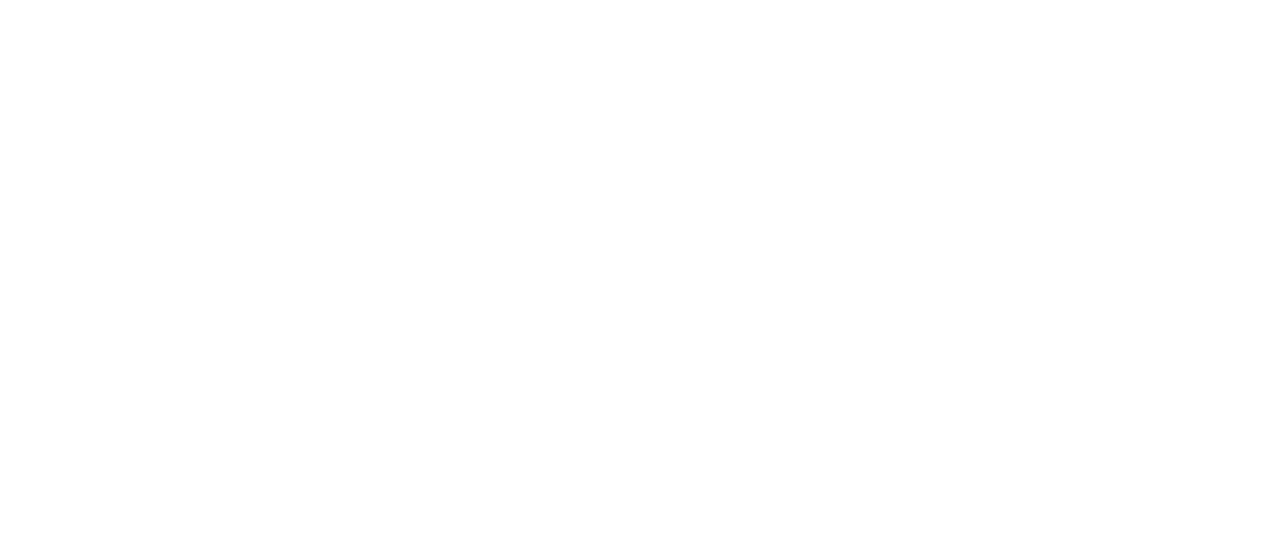
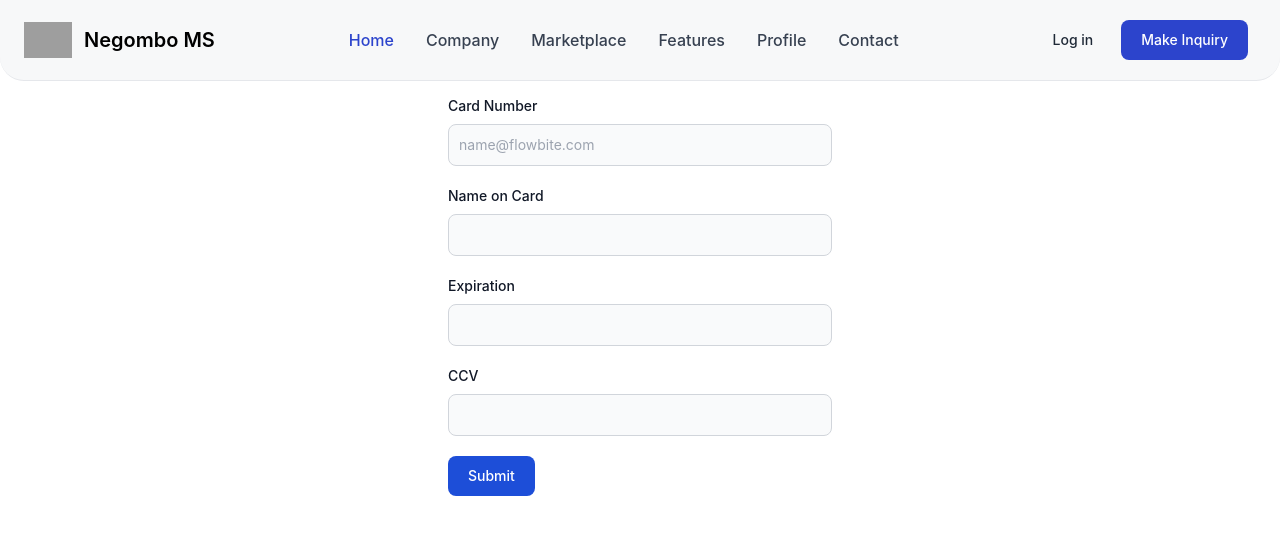
Before and after one commit to MaleenRodrigo/Smart-Vehicle-Maintenance-System, a React (Create React App) app in the folder client/: page /profile/card in a window 1280 px wide. Before the commit this address had no page. Shown: the top 534 px of the page. Built offline with nearby package versions, Linux system fonts and the light colour scheme; grey boxes are pictures that could not be loaded.

Commit message:
fix: card form added

```diff
--- a/client/src/App.js
+++ b/client/src/App.js
@@ -8,6 +8,7 @@
 import Product from "./pages/Products/product";
 import Shop from "./pages/Shop/Shop";
 import Profile from "./pages/Profile/Profile";
+import Card from "./pages/Card/Card";
 
 function App() {
   useEffect(() => {
@@ -25,6 +26,7 @@
           <Route exact path="/inquiry" Component={Inquiries} />
           <Route exact path="/product" Component={Product} />
           <Route exact path="/profile" Component={Profile} />
+          <Route exact path="/profile/card" Component={Card} />
           <Route exact path="/shop" Component={Shop} />
         </Routes>
       </>
--- a/client/src/pages/Auth/Register.jsx
+++ b/client/src/pages/Auth/Register.jsx
@@ -3,6 +3,9 @@
 import { regitster } from "../../actions/auth";
 
 import axios from "axios";
+import toast, { Toaster } from "react-hot-toast";
+
+const notify = () => toast.success("Successfully toasted!");
 
 const Register = () => {
   const [formData, setFormData] = useState({
@@ -44,7 +47,7 @@
         const body = JSON.stringify(newUser);
 
         const res = await axios.post("/api/customers", body, config);
-        console.log(res.data);
+        notify();
       } catch (err) {
         console.log("NOT REGISRERD");
         // console.log(err.response.data);
--- a/client/src/pages/Card/Card.jsx
+++ b/client/src/pages/Card/Card.jsx
@@ -1,8 +1,5 @@
 import React from "react";
 import Navbar from "../../components/Navbar";
-
-
-import React from 'react'
 
 const Card = () => {
   return (
@@ -15,28 +12,74 @@
 
       <form className="max-w-sm mx-auto">
         <div className="mb-5">
-    <label for="cardNumber" className="block mb-2 text-sm font-medium text-gray-900 dark:text-white">Card Number</label>
-    <input type="Number" id="emacardNumberil" className="bg-gray-50 border border-gray-300 text-gray-900 text-sm rounded-lg focus:ring-blue-500 focus:border-blue-500 block w-full p-2.5 dark:bg-gray-700 dark:border-gray-600 dark:placeholder-gray-400 dark:text-white dark:focus:ring-blue-500 dark:focus:border-blue-500" placeholder="name@flowbite.com" required />
+          <label
+            for="cardNumber"
+            className="block mb-2 text-sm font-medium text-gray-900 :text-white"
+          >
+            Card Number
+          </label>
+          <input
+            type="Number"
+            id="emacardNumberil"
+            className="bg-gray-50 border border-gray-300 text-gray-900 text-sm rounded-lg focus:ring-blue-500 focus:border-blue-500 block w-full p-2.5 :bg-gray-700 :border-gray-600 :placeholder-gray-400 :text-white :focus:ring-blue-500 :focus:border-blue-500"
+            placeholder="name@flowbite.com"
+            required
+          />
         </div>
         <div className="mb-5">
-    <label for="nameOnCard" className="block mb-2 text-sm font-medium text-gray-900 dark:text-white">Name on Card</label>
-    <input type="text" id="nameOnCard" className="bg-gray-50 border border-gray-300 text-gray-900 text-sm rounded-lg focus:ring-blue-500 focus:border-blue-500 block w-full p-2.5 dark:bg-gray-700 dark:border-gray-600 dark:placeholder-gray-400 dark:text-white dark:focus:ring-blue-500 dark:focus:border-blue-500" required />
+          <label
+            for="nameOnCard"
+            className="block mb-2 text-sm font-medium text-gray-900 :text-white"
+          >
+            Name on Card
+          </label>
+          <input
+            type="text"
+            id="nameOnCard"
+            className="bg-gray-50 border border-gray-300 text-gray-900 text-sm rounded-lg focus:ring-blue-500 focus:border-blue-500 block w-full p-2.5 :bg-gray-700 :border-gray-600 :placeholder-gray-400 :text-white :focus:ring-blue-500 :focus:border-blue-500"
+            required
+          />
         </div>
         <div className="mb-5">
-    <label for="expiration" className="block mb-2 text-sm font-medium text-gray-900 dark:text-white">Expiration</label>
-    <input type="text" id="expiration" className="bg-gray-50 border border-gray-300 text-gray-900 text-sm rounded-lg focus:ring-blue-500 focus:border-blue-500 block w-full p-2.5 dark:bg-gray-700 dark:border-gray-600 dark:placeholder-gray-400 dark:text-white dark:focus:ring-blue-500 dark:focus:border-blue-500" required />
+          <label
+            for="expiration"
+            className="block mb-2 text-sm font-medium text-gray-900 :text-white"
+          >
+            Expiration
+          </label>
+          <input
+            type="text"
+            id="expiration"
+            className="bg-gray-50 border border-gray-300 text-gray-900 text-sm rounded-lg focus:ring-blue-500 focus:border-blue-500 block w-full p-2.5 :bg-gray-700 :border-gray-600 :placeholder-gray-400 :text-white :focus:ring-blue-500 :focus:border-blue-500"
+            required
+          />
         </div>
 
         <div className="mb-5">
-    <label for="ccv" className="block mb-2 text-sm font-medium text-gray-900 dark:text-white">CCV</label>
-    <input type="Number" maxLength={3} minLength={3} id="ccv" className="bg-gray-50 border border-gray-300 text-gray-900 text-sm rounded-lg focus:ring-blue-500 focus:border-blue-500 block w-full p-2.5 dark:bg-gray-700 dark:border-gray-600 dark:placeholder-gray-400 dark:text-white dark:focus:ring-blue-500 dark:focus:border-blue-500" required />
+          <label
+            for="ccv"
+            className="block mb-2 text-sm font-medium text-gray-900 :text-white"
+          >
+            CCV
+          </label>
+          <input
+            type="Number"
+            maxLength={3}
+            minLength={3}
+            id="ccv"
+            className="bg-gray-50 border border-gray-300 text-gray-900 text-sm rounded-lg focus:ring-blue-500 focus:border-blue-500 block w-full p-2.5 :bg-gray-700 :border-gray-600 :placeholder-gray-400 :text-white :focus:ring-blue-500 :focus:border-blue-500"
+            required
+          />
         </div>
-  <button type="save" className="text-white bg-blue-700 hover:bg-blue-800 focus:ring-4 focus:outline-none focus:ring-blue-300 font-medium rounded-lg text-sm w-full sm:w-auto px-5 py-2.5 text-center dark:bg-blue-600 dark:hover:bg-blue-700 dark:focus:ring-blue-800">Submit</button>
+        <button
+          type="save"
+          className="text-white bg-blue-700 hover:bg-blue-800 focus:ring-4 focus:outline-none focus:ring-blue-300 font-medium rounded-lg text-sm w-full sm:w-auto px-5 py-2.5 text-center :bg-blue-600 :hover:bg-blue-700 :focus:ring-blue-800"
+        >
+          Submit
+        </button>
       </form>
+    </div>
+  );
+};
 
-
-    </div>
-  )
-}
-
-export default Card
+export default Card;
--- a/client/src/pages/Inquiries/Inquiries.jsx
+++ b/client/src/pages/Inquiries/Inquiries.jsx
@@ -1,6 +1,6 @@
 import React from "react";
 import Navbar from "../../components/Navbar";
-// import inquiryBG from "../../assets/inquirybg.jpg";
+import inquiryBG from "../../assets/inquirybg.jpg";
 import toast, { Toaster } from "react-hot-toast";
 
 const notify = () => toast.success("Successfully toasted!");
@@ -109,6 +109,10 @@
             </button>
           </form>
         </div>
+        <div>
+          <button onClick={notify}>Make me a toast</button>
+          <Toaster />
+        </div>
       </section>
     </>
   );
--- a/client/src/pages/Profile/Profile.jsx
+++ b/client/src/pages/Profile/Profile.jsx
@@ -26,7 +26,7 @@
                 >
                   {" "}
                   {/* <i className="fas fa-plus"> </i>&nbsp;&nbsp;Add New Card */}
-                  <Link to="/Card">Add New Card</Link>
+                  <Link to="/profile/card">Add New Card</Link>
                 </a>
               </div>
             </div>
```
Lines whose indentation alone changed are shown as unchanged.
